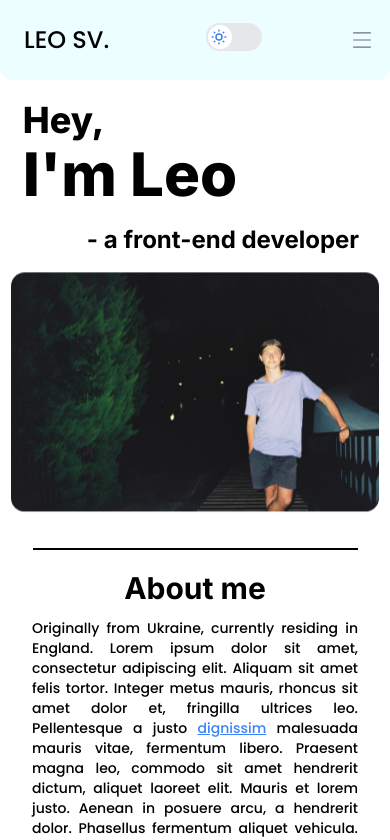
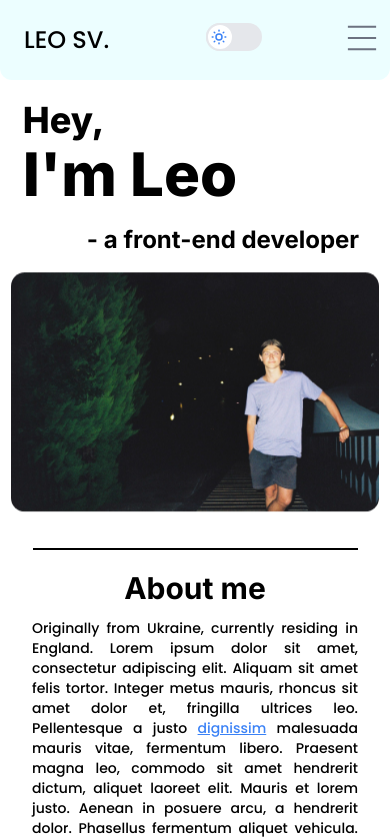
Before and after one commit to leonjretr/portfolio-react, a React (Vite) app: page / in a window 390 px wide. Shown: the top 840 px of the page. Built offline with nearby package versions, Linux system fonts and the light colour scheme; no server answers.

Commit message:
Fixed: hamburger on mobile layout + animation

```diff
--- a/src/components/menus/Hamburger.tsx
+++ b/src/components/menus/Hamburger.tsx
@@ -14,10 +14,10 @@ const Hamburger = observer(() => {
                 whileHover={{scale: 1.1}}
                 whileTap={{scale: 0.95}}
                 animate={HamburgerStore.isOpen ? {rotate:-90} : {rotate:0}}
-                className="inline-flex items-center p-1 w-10 h-10 justify-center text-base text-gray-500 rounded-lg hover:bg-gray-100 focus:outline-none focus:ring-2 focus:ring-gray-200 dark:text-gray-400 dark:hover:bg-gray-700 dark:focus:ring-gray-600"
+                className="inline-flex items-center -mt-1 w-10 h-10 justify-center text-base text-gray-500 rounded-lg hover:bg-gray-100 focus:outline-none focus:ring-2 focus:ring-gray-200 dark:text-gray-400 dark:hover:bg-gray-700 dark:focus:ring-gray-600"
                 onClick={toggleMenu}>
                 <svg
-                    className="w-5 h-5"
+                    className="w-8 h-8"
                     xmlns="http://www.w3.org/2000/svg"
                     fill="none"
                     viewBox="0 0 17 14">
--- a/src/components/menus/HamburgerMenu.tsx
+++ b/src/components/menus/HamburgerMenu.tsx
@@ -4,32 +4,11 @@ import HamburgerStore from "../../stores/HamburgerStore.ts";
 
 const HamburgerMenu = () => {
 
-    // const menuVariants = {
-    //     open: {
-    //         height: "auto", // Allow the menu to expand to its full height
-    //         opacity: 1,
-    //         transition: {
-    //             height: { type: "spring", stiffness: 100, damping: 20 },
-    //             opacity: { duration: 0.8 },
-    //             staggerChildren: 0.5,
-    //             delayChildren: 1,
-    //         },
-    //     },
-    //     closed: {
-    //         height: 0,
-    //         opacity: 0,
-    //         transition: {
-    //             height: { type: "spring", stiffness: 100, damping: 20 },
-    //             opacity: { duration: 1 },
-    //         },
-    //     },
-    // };
     const overlayVariants = {
         hidden: {opacity: 0},
         visible: {opacity: 1},
-        exit:{opacity:0}
+        exit: {opacity: 0}
     };
-
 
     return (
         <motion.div
@@ -43,7 +22,7 @@ const HamburgerMenu = () => {
                 initial={{height: 0, opacity: 0}}
                 animate={{height: 'auto', opacity: 1}}
                 exit={{height: 0, opacity: 0}}
-                transition={{duration: 0.3, ease: 'easeInOut'}}
+                transition={{duration: 0.2, ease: 'easeInOut'}}
                 className="flex flex-col items-center justify-start text-left text-sm font-poppinsFont">
                 <HamburgerMenuButtons text={"home"} sectionLink={"home"}/>
                 <HamburgerMenuButtons text={"about"} sectionLink={"about"}/>
```
